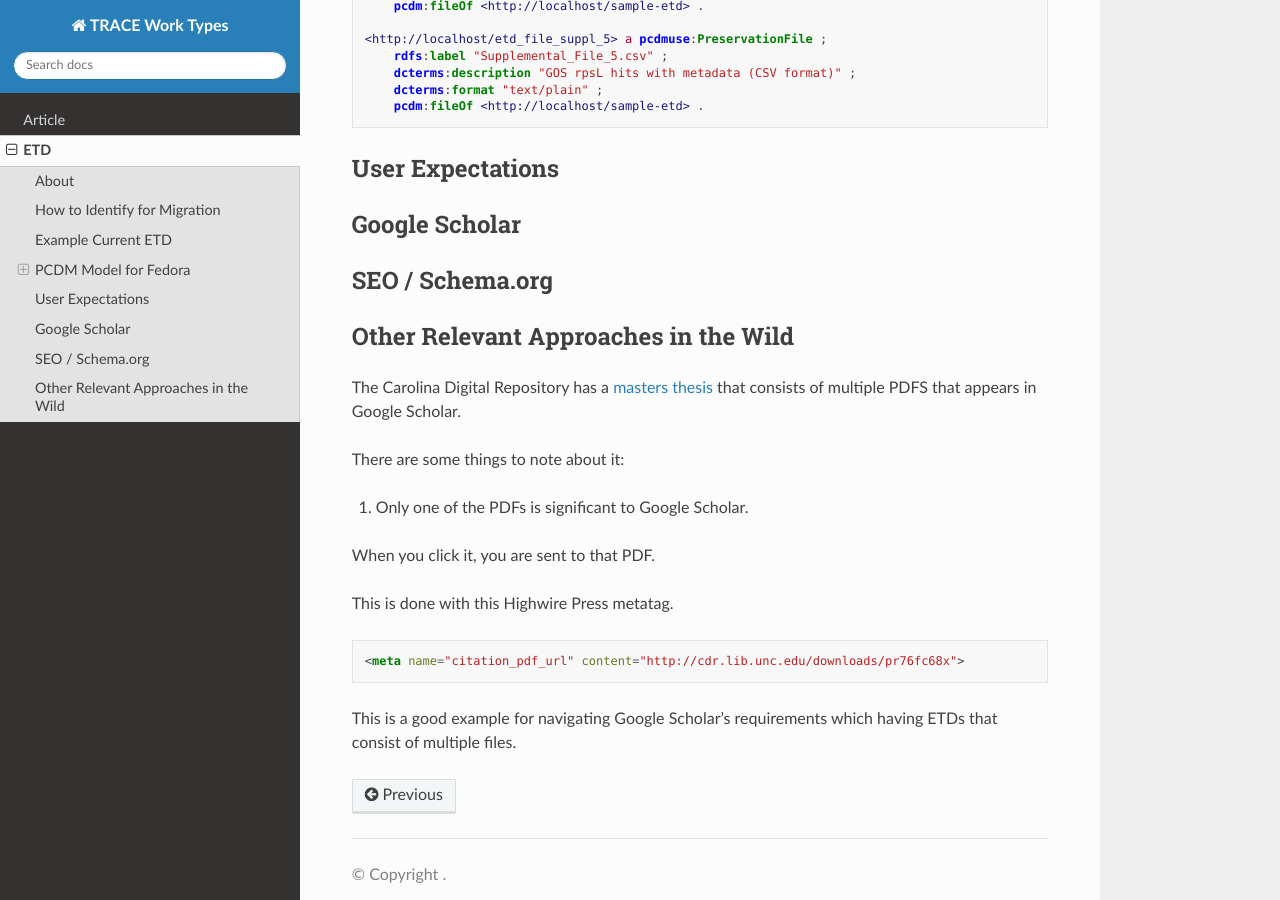
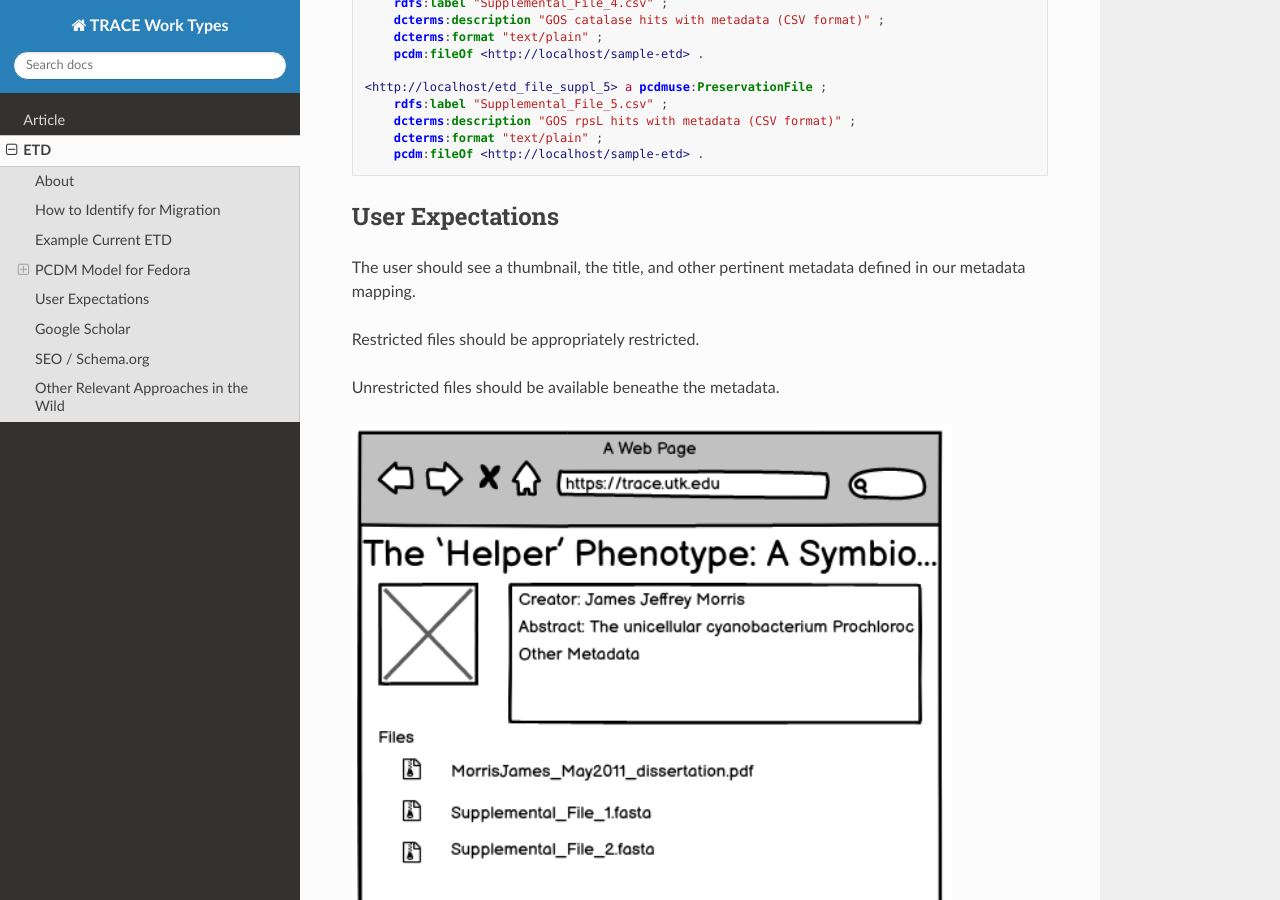
Before and after one commit to utkdigitalinitiatives/trace_work_types_planning, a Sphinx documentation site: the page built from docs/source/contents/etd.rst, in a window 1280 px wide and 900 px high, scrolled down 3857 px. Built offline with Sphinx 7.4.7 and the Read the Docs theme 2.0.0, drawn with Linux system fonts in a browser that asks for light colours; some of the changed text lies outside the part shown.

Commit message:
Add sample ETD wireframe.

```diff
--- a/docs/source/contents/etd.rst
+++ b/docs/source/contents/etd.rst
@@ -139,6 +139,8 @@ The initial cover page should not be kept, but the other pages that are not in t
 
 This file should be the one accessed by users in the GUI.
 
+**Note**: What should the label be?
+
 .. code-block:: turtle
 
     @prefix pcdm: <http://pcdm.org/models#> .
@@ -214,6 +216,16 @@ Some ETDS, like this, have supplemental files that we want to make available to
 User Expectations
 -----------------
 
+The user should see a thumbnail, the title, and other pertinent metadata defined in our metadata mapping.
+
+Restricted files should be appropriately restricted.
+
+Unrestricted files should be available beneathe the metadata.
+
+.. image:: ../images/ETD_view.png
+    :width: 600
+    :Alt: Wireframe of a Sample ETD
+
 Google Scholar
 --------------
 
```
Also changed, not shown: docs/source/images/ETD_view.png (added).
